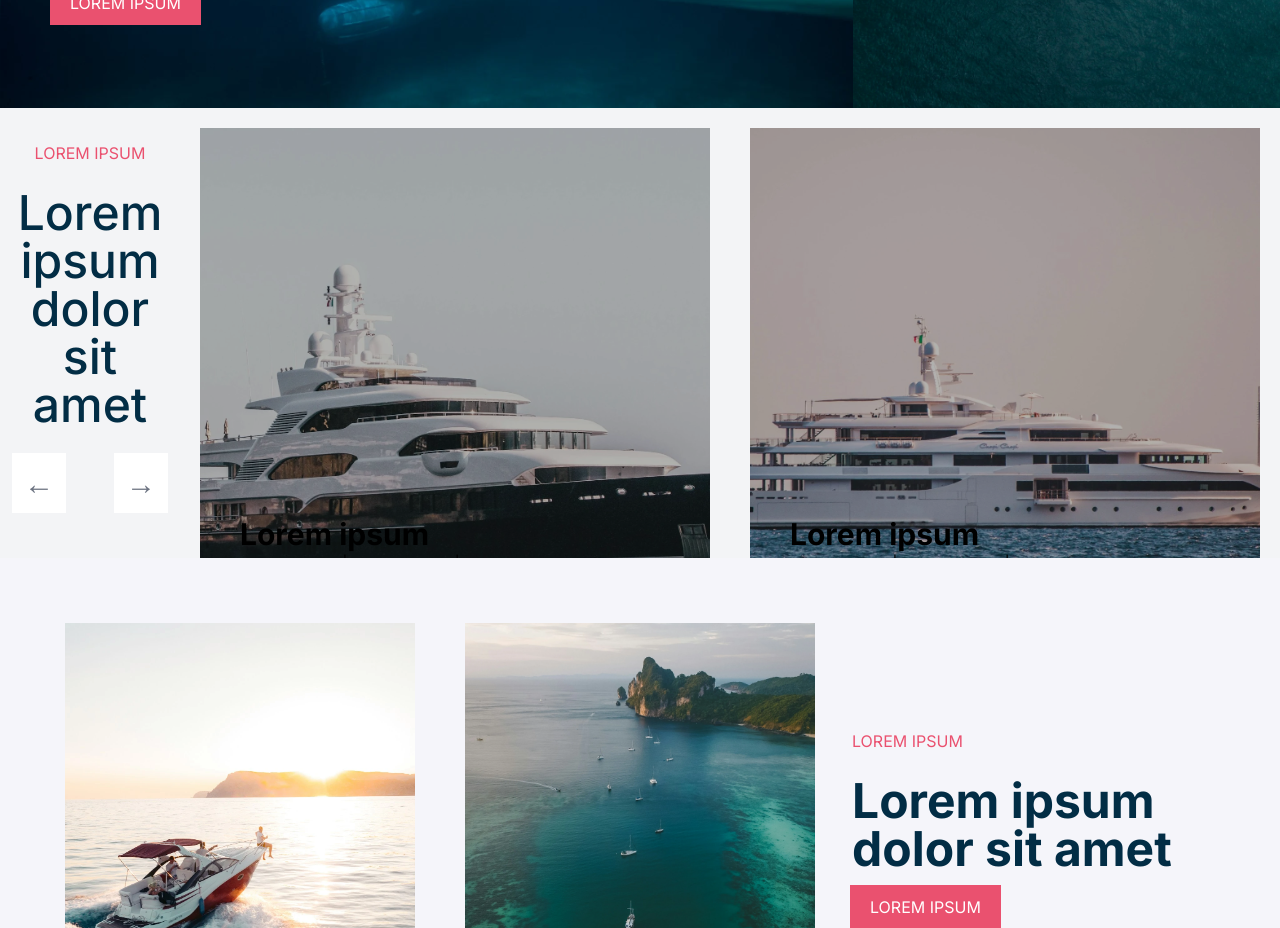
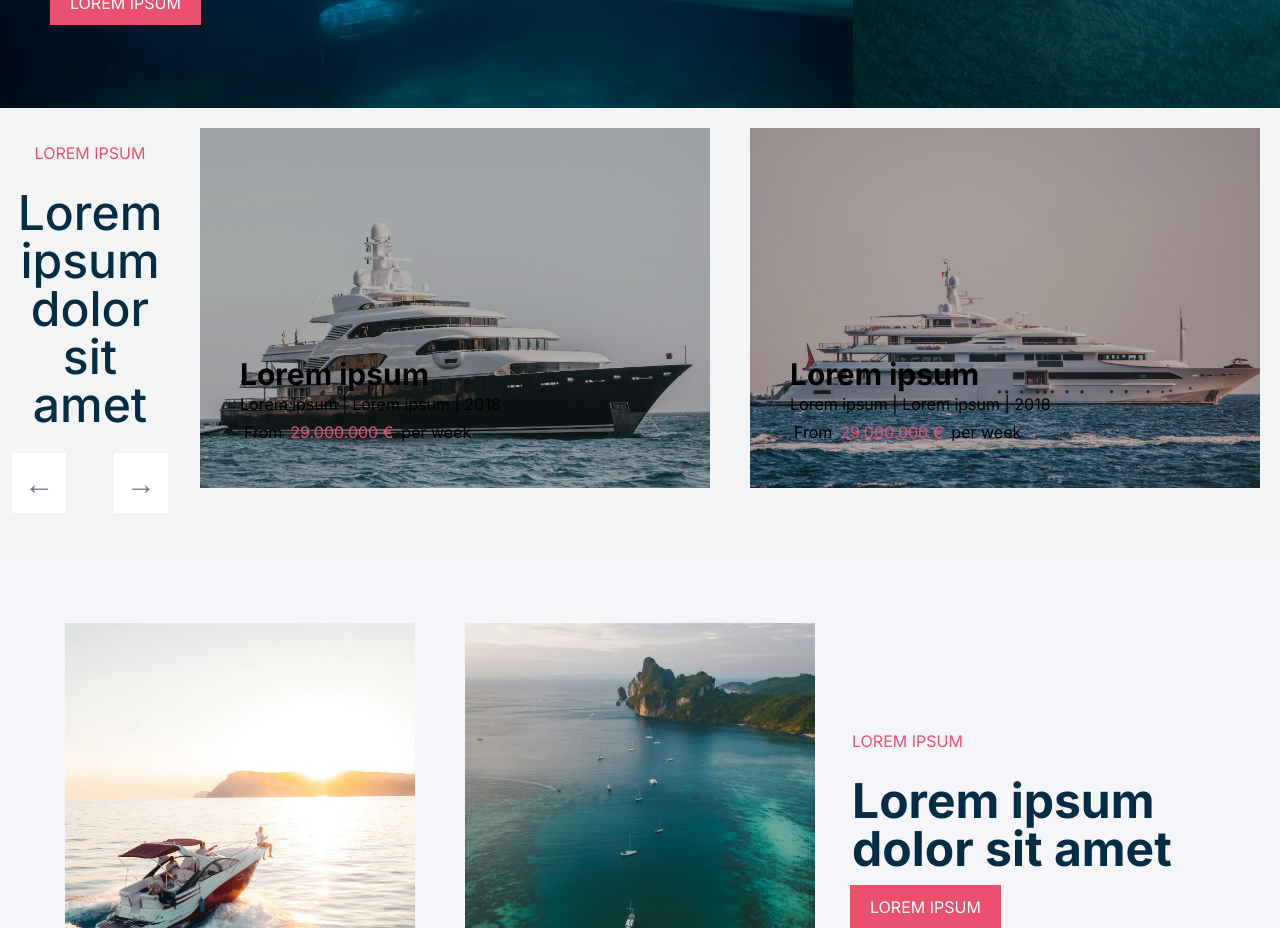
Before and after one commit to tchoifr/CKC-test, a Next.js app: page / in a window 1280 px wide. Shown: the part 2280-3208 px from the top of the page. Built offline with nearby package versions, Linux system fonts and the light colour scheme.

Commit message:
rectification bug prod

```diff
--- a/src/app/globals.css
+++ b/src/app/globals.css
@@ -53,10 +53,10 @@ body {
 }
 .img-yacht-noir-blanc, .img-bateau-croisiere-mer{
   background: rgba(0, 0, 0, 0.3);
-  height: 65vh;
+  height: 45vh;
   width: 145vh;
   background-size: cover;
-  background-position: center;
+  background-position: bottom;
   background-blend-mode: darken;
 
 }
```
